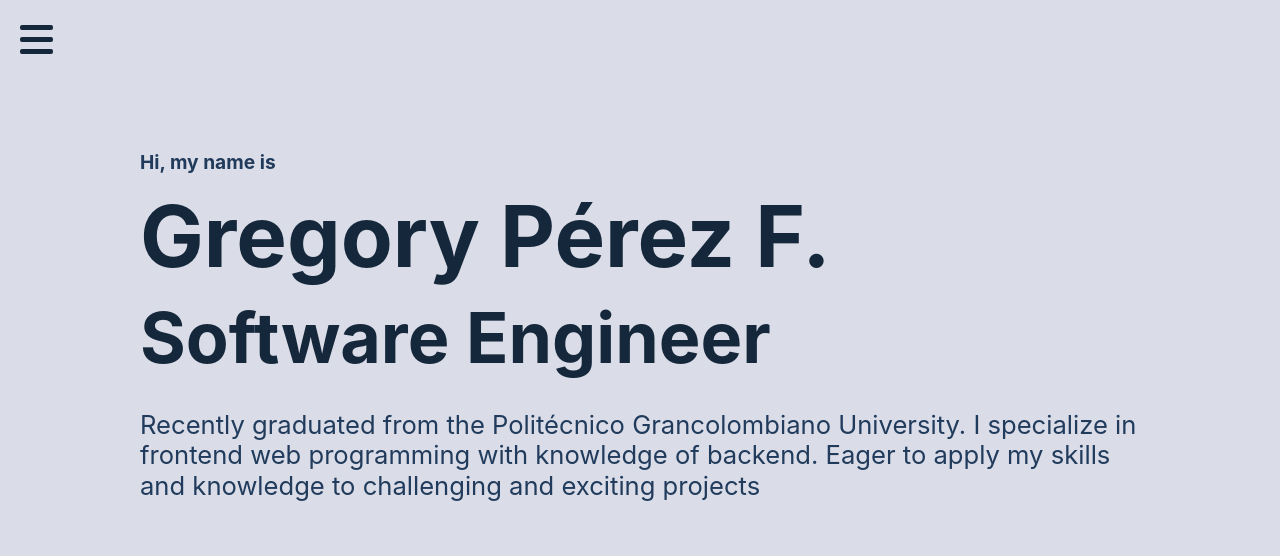
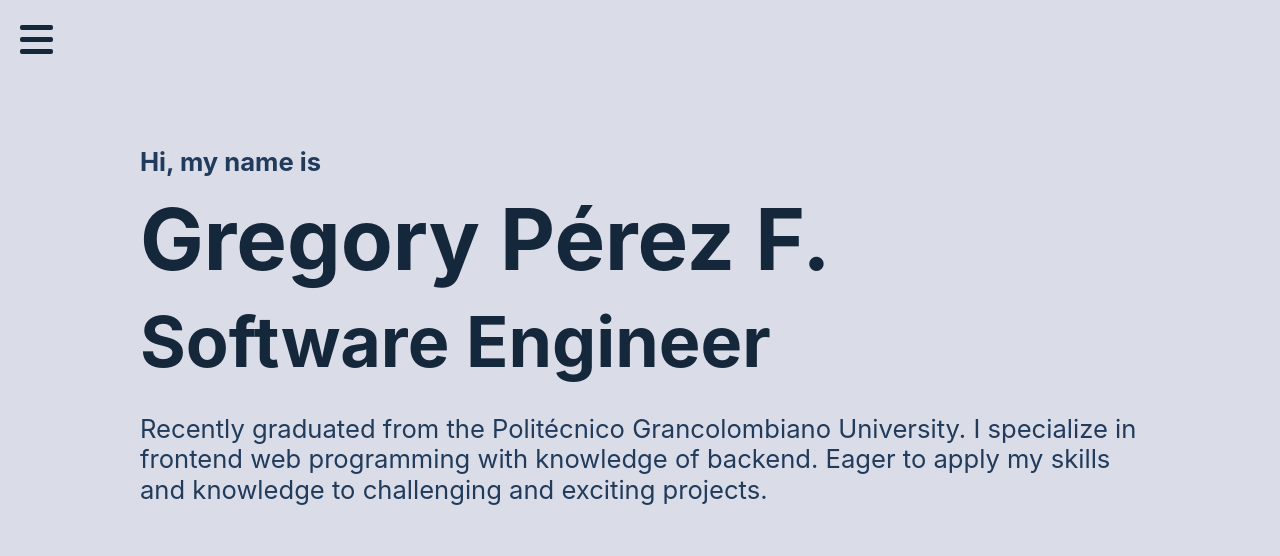
Before and after one commit to gregory10182/Portafolio, a React (Vite) app in the folder portafolio/: page / in a window 1280 px wide. Shown: the top 556 px of the page. Built offline with nearby package versions, Linux system fonts and the light colour scheme.

Commit message:
Modifications to the text and career color

```diff
--- a/portafolio/src/components/aboutMe.jsx
+++ b/portafolio/src/components/aboutMe.jsx
@@ -7,15 +7,20 @@ export default function AboutMe({ lang }) {
     return (
     <div className="aboutMe" id="aboutMe">
       <h1>{lang === "en" ? "About me" : "Acerca de Mi"}</h1>
+      {/* <p>
+        {lang === "en"
+          ? "I am a web frontend developer with basic backend knowledge. I graduated from the Universidad Politécnico Grancolombiano and since then I have dedicated myself to learning and practicing the most used technologies to create dynamic and responsive websites. Some of the ones I master are HTML, CSS, JavaScript and React. I also know how to use node.js, python, mongodb and sql to develop complete web applications. Other areas that interest me are the internet of things and 3D printing. I have skill with Linux and Windows as operating systems."
+          : "Programador web frontend con conocimientos básicos de backend. Egresado de la Universidad Politécnico Grancolombiano y desde entonces me he dedicado a aprender y practicar las tecnologías más usadas para crear sitios web dinámicos y responsivos. Algunas de las que domino son HTML, CSS, JavaScript y React. También sé usar node.js, python, mongodb y sql para desarrollar aplicaciones web completas. Otras áreas que me interesan son el internet de las cosas y la impresión 3D. Tengo habilidad con Linux y Windows como sistemas operativos."}
+      </p> */}
       <p>
         {lang === "en"
           ? "I am a web frontend developer with basic backend knowledge. I graduated from the Universidad Politécnico Grancolombiano and since then I have dedicated myself to learning and practicing the most used technologies to create dynamic and responsive websites. Some of the ones I master are HTML, CSS, JavaScript and React. I also know how to use node.js, python, mongodb and sql to develop complete web applications. Other areas that interest me are the internet of things and 3D printing. I have skill with Linux and Windows as operating systems."
-          : "Soy un programador web frontend con conocimientos básicos de backend. Me gradué de la Universidad Politécnico Grancolombiano y desde entonces me he dedicado a aprender y practicar las tecnologías más usadas para crear sitios web dinámicos y responsivos. Algunas de las que domino son HTML, CSS, JavaScript y React."}
+          : "Soy un entusiasta del desarrollo web con ganas de aprender y mejorar mis habilidades. Estudié ingenieria de software en la Universidad Politécnico Grancolombiano y desde entonces he estado explorando las diferentes herramientas y lenguajes que se usan para crear sitios web atractivos y funcionales. Algunos de los que he usado son HTML, CSS, JavaScript y React para el frontend, y node.js, python, mongodb y sql para el backend. También tengo conocimientos el internet de las cosas y la impresión 3D, y domino Linux y Windows como sistemas operativos."}
       </p>
       <p>
         {lang === "en"
           ? "In addition to my academic training, I have participated in training programs such as the Microsoft LaunchX Latam bootcamp and the Oracle ONE program from Oracle. I have also taken technology courses at Platzi to expand my knowledge. In my free time, I enjoy soccer, motor racing, cooking and video games."
-          : "También sé usar node.js, python, mongodb y sql para desarrollar aplicaciones web completas. Otras áreas que me interesan son el internet de las cosas y la impresión 3D. Tengo habilidad con Linux y Windows como sistemas operativos. Además de mi formación académica, he participado en programas de capacitación como el bootcamp de Microsoft LaunchX Latam y el programa Oracle ONE de Oracle. También he tomado cursos de tecnología en Platzi para ampliar mis conocimientos. En mi tiempo libre, disfruto del fútbol, el automovilismo, la cocina y los videojuegos."}
+          : "Además de mi formación académica, he participado en programas de capacitación como el bootcamp de Microsoft LaunchX Latam y actualmente el programa Oracle ONE de Oracle. También he tomado cursos de tecnología en Platzi para ampliar mis conocimientos. En mi tiempo libre, disfruto del fútbol, el automovilismo, la cocina y los videojuegos."}
       </p>
       <button className="CV">
         {lang === "en" ? "Download CV" : "Descargar CV"}
--- a/portafolio/src/components/presentacion.jsx
+++ b/portafolio/src/components/presentacion.jsx
@@ -49,18 +49,13 @@ export default function Presentacion({ lang }) {
       <motion.h1 className="Name" variants={Apresentation}>
         Gregory Pérez F.
       </motion.h1>
-      <motion.h1 variants={Apresentation}>
+      <motion.h1 className="Career" variants={Apresentation}>
         {lang === "en" ? "Software Engineer" : "Ingeniero de Software"}
       </motion.h1>
-      {/* <motion.p variants={Apresentation}>
-        {lang === "en"
-          ? "Im a recently graduated software engineer web development oriented and passioned for the internet of things"
-          : "Recien egresado de la carrera de ingenieria de software orientado al desarrollo web fullstack y apasionado por el internet de las cosas (IOT)"}
-      </motion.p> */}
       <motion.p variants={Apresentation}>
         {lang === "en"
-          ? "Recently graduated from the Politécnico Grancolombiano University. I specialize in frontend web programming with knowledge of backend. Eager to apply my skills and knowledge to challenging and exciting projects"
-          : "Recien graduado de la Universidad Politécnico Grancolombiano. Me especializo en programación web frontend con conocimientos de backend. Ansioso por aplicar mis habilidades y conocimientos en proyectos desafiantes y emocionantes"}
+          ? "Recently graduated from the Politécnico Grancolombiano University. I specialize in frontend web programming with knowledge of backend. Eager to apply my skills and knowledge to challenging and exciting projects."
+          : "Recien egresado de la Universidad Politécnico Grancolombiano, me especializo en programación web frontend con conocimientos de backend. Ansioso por aplicar mis habilidades y conocimientos en proyectos desafiantes y emocionantes."}
       </motion.p>
       <motion.div
         className="contacts"
--- a/portafolio/src/css/Presentation.css
+++ b/portafolio/src/css/Presentation.css
@@ -21,7 +21,7 @@
 
 .Presentacion h3 {
   text-align: left;
-  font-size: clamp(17px, 1.5vw, 24px);
+  font-size: clamp(16px, 2vw, 30px);
   margin: 8px 0px;
 }
 
@@ -52,6 +52,10 @@
 
 .Dark h1 {
   color: #00E0D9;
+}
+
+.Dark .Career {
+  color: #00A39E;
 }
 
 .Dark h3 {
```
